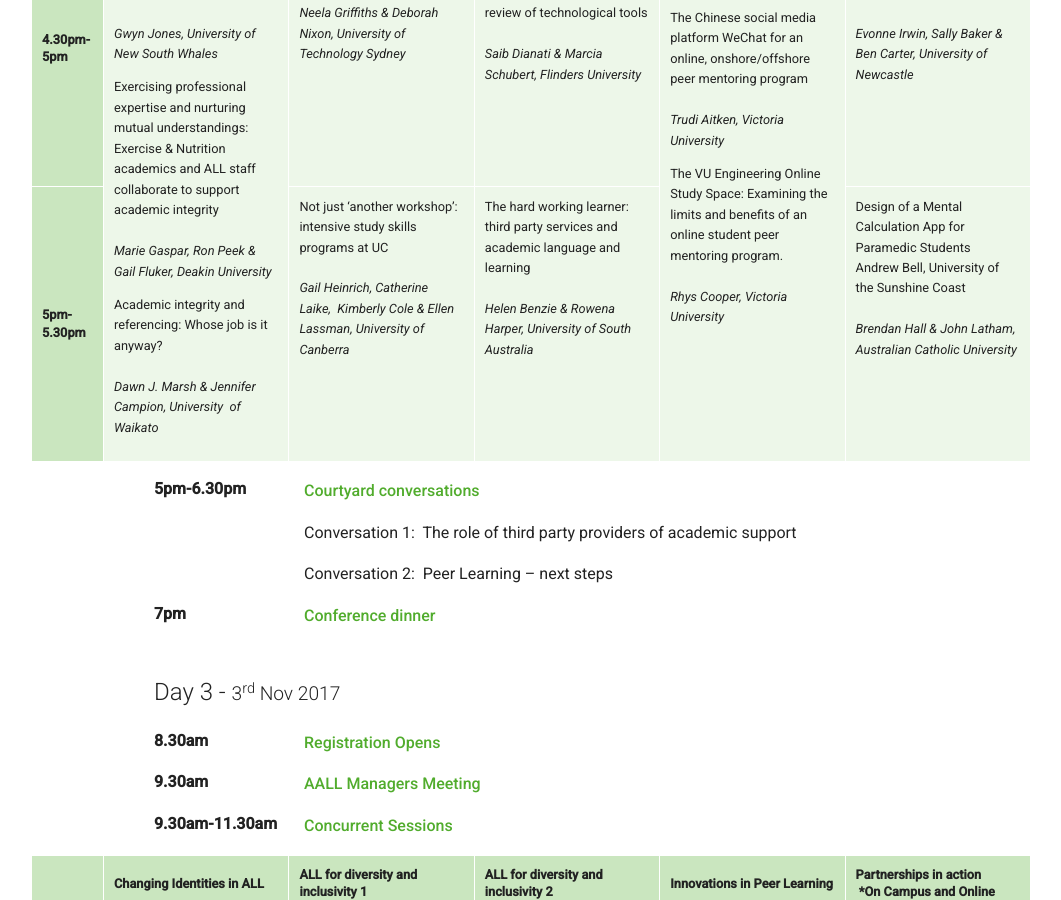
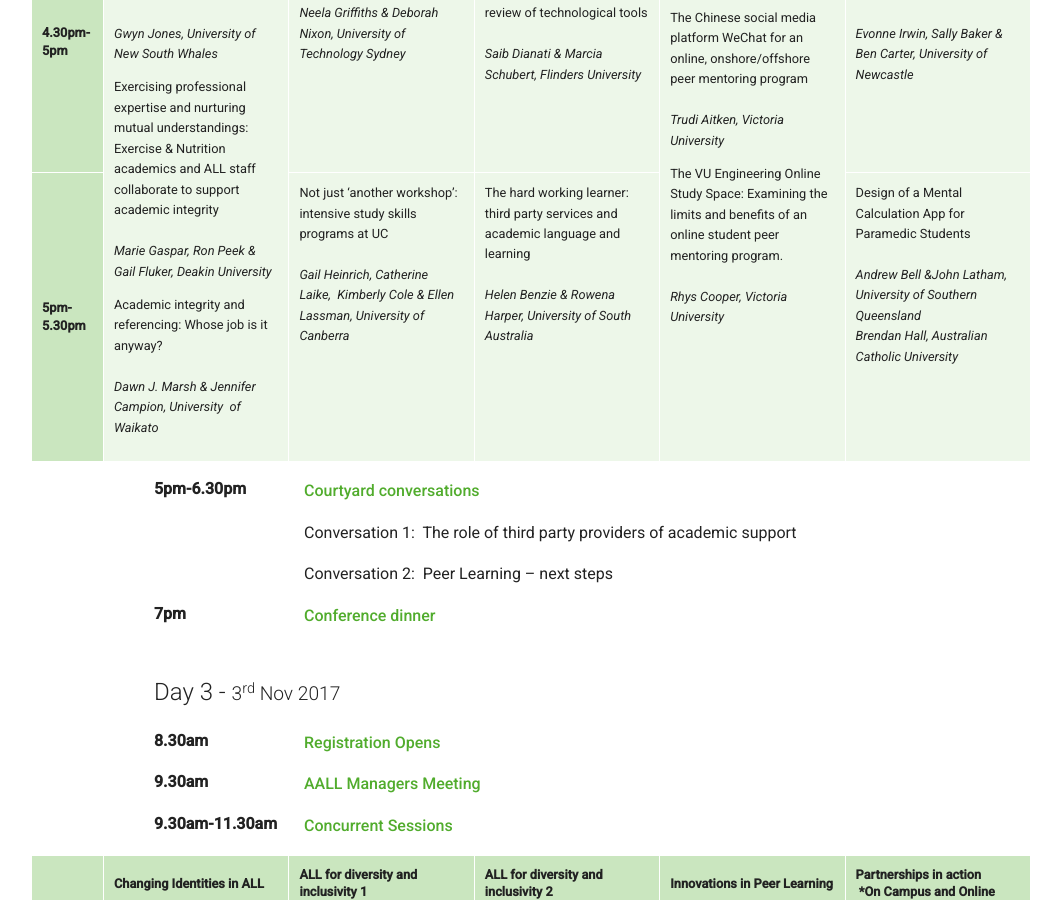
Before and after one commit to aallconference2017/aallconference2017.github.io, a Jekyll site: the page built from program/index.html, in a window 1280 px wide and 900 px high, scrolled down 5584 px. Shown: the whole window, without its empty margins (113-1174 px from the left). Built offline with Jekyll 4.4.1, drawn with Linux system fonts in a browser that asks for light colours; some of the changed text lies outside the part shown.

Commit message:
Updated 'program/index.html' via CloudCannon

```diff
--- a/program/index.html
+++ b/program/index.html
@@ -32,7 +32,7 @@ show_jump_links: true
                                 <th class="editable">1pm-1.30pm</th>
                                 <td><div class="editable"><p>Academic Language and Learning (ALL) in Australia: origins, purposes, and destinations</p><p><em>Carolyn Malkin, Victoria University<br />Kate Chanock, La Trobe University</em></p></div></td>
                                 <td><div class="editable"><p>From the Student&rsquo;s Perspective: a multiple case study of Non-English Speaking Background (NESB) Students moving from an English for Academic Purposes (EAP) bridging program into mainstream university study and the relevance for their academic success.</p><p><em>Jackie Tagg</em></p></div></td>
-                                <td><div class="editable"><p>'Ask a Question': Student use and misuse of online academic skills support</p><p><em>Sally Ashton-Hay &amp; Andrew Ross, Southern Cross University</em></p></div></td>
+                                <td><div class="editable"><p>'Ask a Question': Student use and misuse of online academic skills support</p><p><em>Sally Ashton-Hay, Southern Cross University, Zihan Yin, University of New England &amp; Andrew Ross, Southern Cross University</em></p></div></td>
                                 <td><div class="editable"><p>A partnership approach for assisting students through a &lsquo;one- stop-shop&rsquo;</p><p><em>Tom Petsinis &amp; Rudi Van Staden, Victoria University</em></p></div></td>
                                 <td><div class="editable"><p>A Potential Diagnostic Tool to Identify HDR Students Requiring Writing Support</p><p><em>Adele Thomas, Macquarie University</em></p></div></td>
                             </tr>
@@ -230,7 +230,7 @@ show_jump_links: true
                                 <th class="editable">5pm-5.30pm</th>
                                 <td><div class="editable"><p>Not just &lsquo;another workshop&rsquo;: intensive study skills programs at UC<br /><br /><em>Gail Heinrich, Catherine Laike,&nbsp; Kimberly Cole &amp; Ellen Lassman, University of Canberra</em></p></div></td>
                                 <td><div class="editable"><p>The hard working learner: third party services and academic language and learning<br /><br /><em>Helen Benzie &amp; Rowena Harper, University of South Australia</em></p></div></td>
-                                <td><div class="editable"><p>Design of a Mental Calculation App for Paramedic Students<br />Andrew Bell, University of the Sunshine Coast<br /><br /><em>Brendan Hall &amp; John Latham, Australian Catholic University</em></p></div></td>
+                                <td><div class="editable"><p>Design of a Mental Calculation App for Paramedic Students<br /><em></em><em><br />Andrew Bell &amp;John Latham, University of Southern Queensland<br />Brendan Hall, Australian Catholic University</em></p></div></td>
                             </tr>
                         </tbody>
                     </table>
@@ -296,7 +296,7 @@ show_jump_links: true
                                 <td><div class="editable"><p>The Rules above the Bed: ALL as Hospitality<br /><br /><em>Britta Schneider, Dana Chahal &amp; Juana Maria Rodriquez, Victoria University</em></p></div></td>
                                 <td><div class="editable"><p>The proficiency &lsquo;problem&rsquo; on campus: Supporting NESB students<br /><br /><em>Jay Woodhams and Vivien Silvey, Australian National University</em></p></div></td>
                                 <td><div class="editable"><p>Language Matters: Representation of Identity through English<br /><br /><em>Nira Rahman, Victoria University<br />Lili Miao</em></p></div></td>
-                                <td><div class="editable"><p>Partnering to build employability skills and communicative competence in a Master of Engineering subject</p><p><em>Andrew Kelly &amp;&nbsp; Sarah Fitzpatrick, Kent Institute Australia</em></p></div></td>
+                                <td><div class="editable"><p>Partnering to build employability skills and communicative competence in a Master of Engineering subject</p><p><em>Meeta Padmanabhan &amp; Catriona Taylor, University of Wooloongong</em></p></div></td>
                             </tr>
                         </tbody>
                     </table>
```
